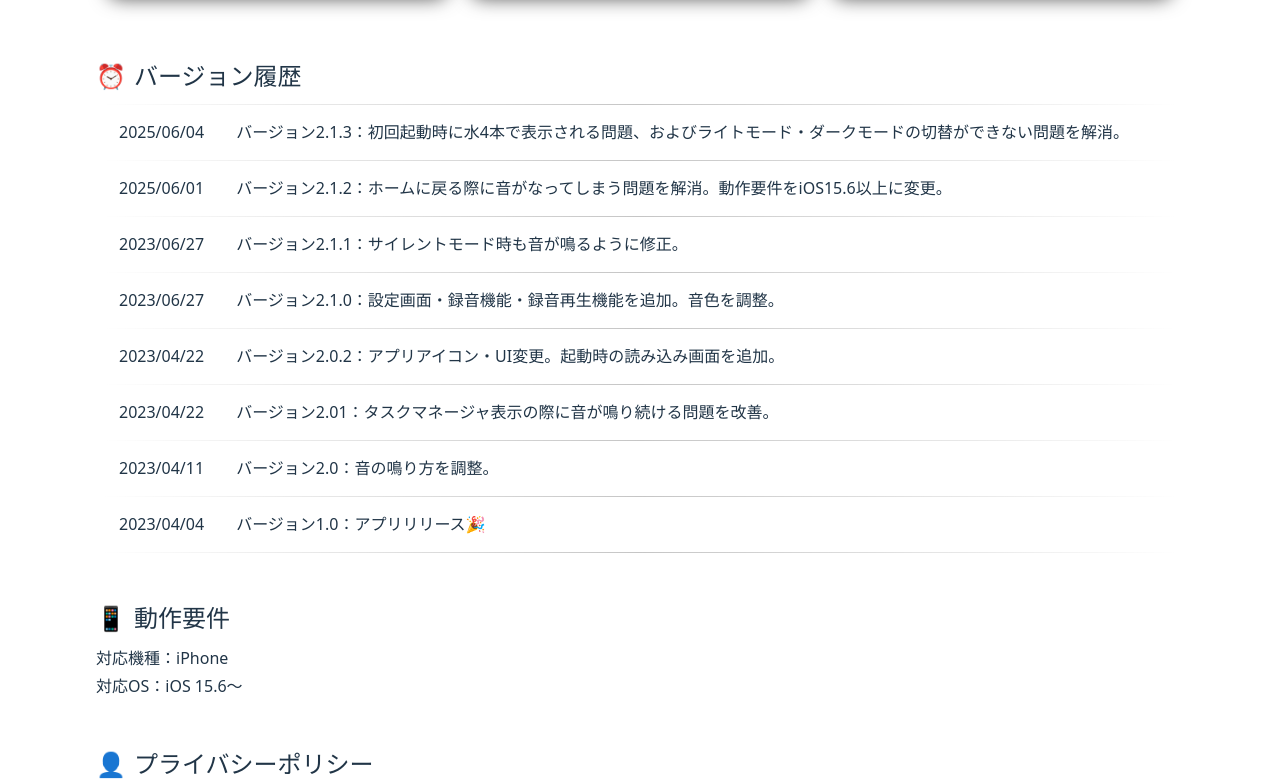
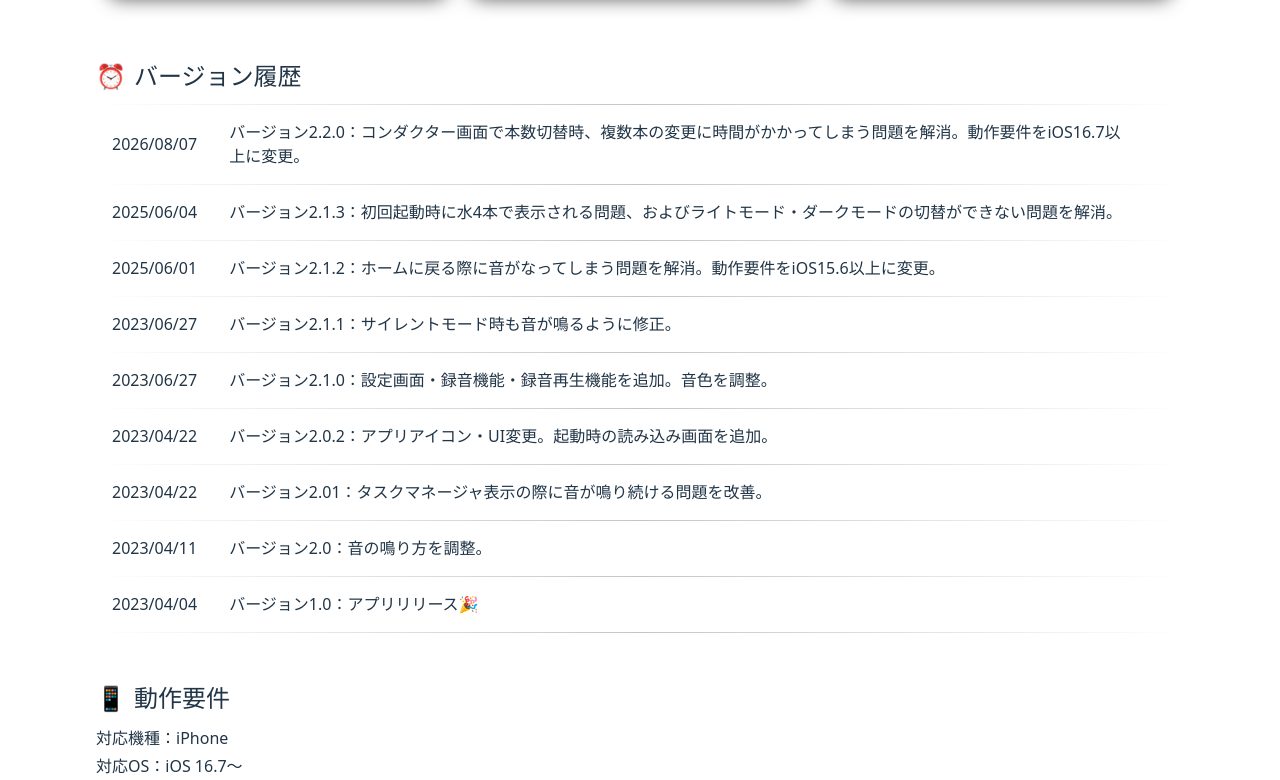
Before and after one commit to fortia1101/ConductorApp-HP, a React (Vite) app: page /problems in a window 1280 px wide. Shown: the part 529-1309 px from the top of the page. Built offline with nearby package versions, Linux system fonts and the light colour scheme.

Commit message:
update: 更新内容を追加

```diff
--- a/src/views/Main.tsx
+++ b/src/views/Main.tsx
@@ -22,6 +22,11 @@ const Main: React.FC = () => {
                 </h2>
                 <Table
                     tableItems={[
+                        {
+                            date: "2026/08/07",
+                            text1: "バージョン2.2.0：コンダクター画面で本数切替時、複数本の変更に時間がかかってしまう問題を解消。動作要件をiOS16.7以上に変更。",
+                            text2: "",
+                        },
                         {
                             date: "2025/06/04",
                             text1: "バージョン2.1.3：初回起動時に水4本で表示される問題、およびライトモード・ダークモードの切替ができない問題を解消。",
@@ -72,7 +77,7 @@ const Main: React.FC = () => {
                 </h2>
                 <ul>
                     <li className="my-1">対応機種：iPhone</li>
-                    <li className="my-1">対応OS：iOS 15.6〜</li>
+                    <li className="my-1">対応OS：iOS 16.7〜</li>
                 </ul>
             </div>
 
```
